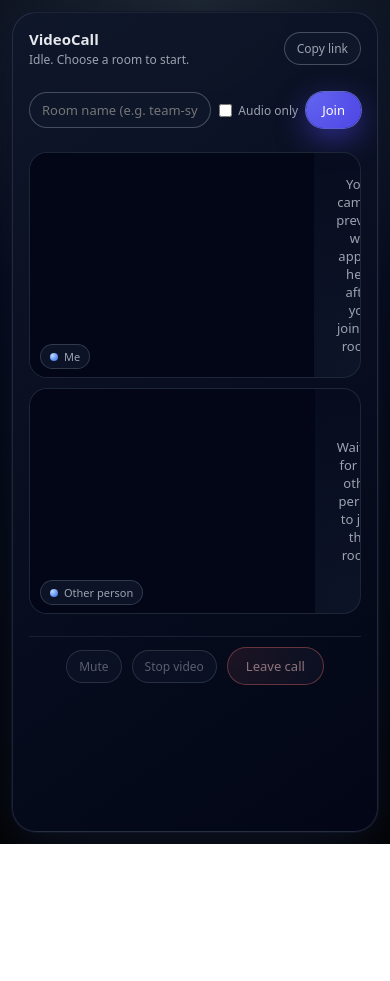
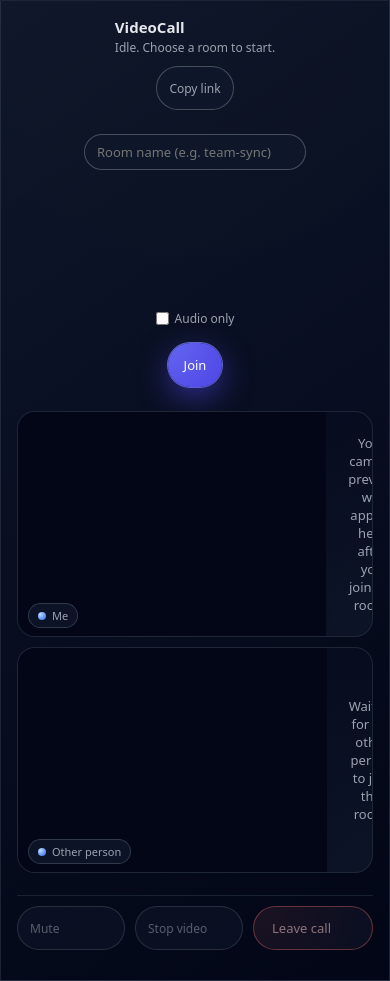
Before and after one commit to george-dvoryak/videocallls, a website: page public/index.html in a window 390 px wide. Before the commit the page ends 844 px from the top, so only its background shows below. Drawn offline with nearby package versions, Linux system fonts and the light colour scheme.

Commit message:
Mobile optimization and enhanced echo cancellation - responsive design, larger touch targets, aggressive AEC settings

```diff
--- a/public/index.html
+++ b/public/index.html
@@ -3,7 +3,10 @@
   <head>
     <meta charset="utf-8" />
     <title>VideoCallls MVP</title>
-    <meta name="viewport" content="width=device-width, initial-scale=1" />
+    <meta name="viewport" content="width=device-width, initial-scale=1, maximum-scale=1, user-scalable=no" />
+    <meta name="mobile-web-app-capable" content="yes" />
+    <meta name="apple-mobile-web-app-capable" content="yes" />
+    <meta name="apple-mobile-web-app-status-bar-style" content="black-translucent" />
     <style>
       :root {
         color-scheme: dark light;
@@ -23,6 +26,23 @@
         padding: 0;
         font-family: system-ui, -apple-system, BlinkMacSystemFont, 'SF Pro Text',
           sans-serif;
+        /* Mobile touch optimizations */
+        -webkit-tap-highlight-color: transparent;
+        -webkit-touch-callout: none;
+      }
+
+      /* Prevent text selection on mobile for better UX */
+      @media (max-width: 640px) {
+        * {
+          -webkit-user-select: none;
+          user-select: none;
+        }
+
+        input,
+        button {
+          -webkit-user-select: auto;
+          user-select: auto;
+        }
       }
 
       body {
@@ -51,7 +71,96 @@
 
       @media (max-width: 900px) {
         body {
+          padding: 8px;
+        }
+
+        .shell {
+          max-width: 100%;
+          border-radius: 16px;
+        }
+
+        .pane-video {
           padding: 12px;
+          gap: 10px;
+        }
+
+        .header {
+          flex-direction: column;
+          align-items: flex-start;
+          gap: 8px;
+        }
+
+        .title {
+          font-size: 14px;
+        }
+
+        .subtitle {
+          font-size: 11px;
+        }
+      }
+
+      @media (max-width: 640px) {
+        body {
+          padding: 0;
+        }
+
+        .shell {
+          border-radius: 0;
+          min-height: 100vh;
+        }
+
+        .pane-video {
+          padding: 12px;
+          gap: 8px;
+        }
+
+        .room-input-row {
+          flex-direction: column;
+          align-items: stretch;
+          gap: 10px;
+        }
+
+        .field-shell {
+          flex: 1 1 auto;
+        }
+
+        .input {
+          padding: 12px 16px;
+          font-size: 16px; /* Prevents zoom on iOS */
+        }
+
+        .btn-primary,
+        .btn-secondary,
+        .btn-danger {
+          padding: 12px 20px;
+          font-size: 14px;
+          min-height: 44px; /* iOS touch target minimum */
+        }
+
+        .checkbox-row {
+          font-size: 14px;
+          padding: 8px 0;
+        }
+
+        .video-grid {
+          grid-template-columns: 1fr;
+          grid-auto-rows: minmax(200px, 40vh);
+          gap: 8px;
+        }
+
+        .controls-row {
+          padding: 12px 0;
+          gap: 8px;
+        }
+
+        .controls-group {
+          width: 100%;
+          justify-content: space-between;
+        }
+
+        .controls-group button {
+          flex: 1;
+          min-width: 0;
         }
       }
 
@@ -243,6 +352,8 @@
         height: 100%;
         object-fit: cover;
         background-color: #020617;
+        /* Prevent video controls on mobile */
+        pointer-events: none;
       }
 
       .video-label {
--- a/public/webrtc.js
+++ b/public/webrtc.js
@@ -142,22 +142,29 @@ async function ensureLocalStream() {
   if (localStream) return localStream;
   const audioOnly = audioOnlyCheckbox.checked;
   try {
-    // Enhanced audio constraints for better echo cancellation
+    // Enhanced audio constraints for aggressive echo cancellation
     // Enable all processing features to prevent echo while maintaining voice quality
     const audioConstraints = {
       echoCancellation: true,
-      noiseSuppression: true,  // Re-enabled for better echo reduction
-      autoGainControl: true,   // Re-enabled to normalize volume
-      googEchoCancellation: true,  // Chrome-specific enhanced echo cancellation
+      noiseSuppression: true,
+      autoGainControl: true,
+      // Chrome/Edge specific enhanced echo cancellation
+      googEchoCancellation: true,
       googAutoGainControl: true,
       googNoiseSuppression: true,
-      googHighpassFilter: true,   // Filter out low-frequency noise
-      googTypingNoiseDetection: true,  // Reduce keyboard noise
+      googHighpassFilter: true,
+      googTypingNoiseDetection: true,
+      googNoiseReduction: true,
+      // Acoustic echo cancellation mode (more aggressive)
+      googEchoCancellation2: true,
+      googDAEchoCancellation: true,  // Double-talk aware echo cancellation
+      // Mobile-specific optimizations
       channelCount: 1,
       sampleRate: 48000,
-      // Additional constraints for better echo handling
-      latency: 0.01,  // Low latency for real-time communication
-      sampleSize: 16
+      latency: 0.01,
+      sampleSize: 16,
+      // Additional echo reduction
+      suppressLocalAudioPlayback: true  // Prevents local audio from being captured
     };
 
     // Ensure local video is always muted to prevent feedback
@@ -165,8 +172,18 @@ async function ensureLocalStream() {
       localVideo.muted = true;
     }
 
+    // Mobile-optimized video constraints
+    const isMobile = /Android|webOS|iPhone|iPad|iPod|BlackBerry|IEMobile|Opera Mini/i.test(navigator.userAgent);
     const videoConstraints = audioOnly
       ? false
+      : isMobile
+      ? {
+          // Lower resolution for mobile to save bandwidth and improve performance
+          width: { ideal: 640, max: 1280 },
+          height: { ideal: 480, max: 720 },
+          frameRate: { ideal: 24, max: 30 },
+          facingMode: 'user' // Front camera on mobile
+        }
       : {
           width: { ideal: 1280, max: 1920 },
           height: { ideal: 720, max: 1080 },
@@ -194,26 +211,38 @@ async function ensureLocalStream() {
       });
     }
 
-    // Verify echo cancellation is enabled on audio tracks
+    // Verify and enforce echo cancellation on audio tracks
     const audioTracks = localStream.getAudioTracks();
     audioTracks.forEach((track) => {
       const settings = track.getSettings();
       console.log('Audio track settings:', {
         echoCancellation: settings.echoCancellation,
         noiseSuppression: settings.noiseSuppression,
-        autoGainControl: settings.autoGainControl
+        autoGainControl: settings.autoGainControl,
+        sampleRate: settings.sampleRate,
+        channelCount: settings.channelCount
       });
 
-      // Force enable echo cancellation if not already enabled
-      if (track.getConstraints) {
+      // Aggressively enforce echo cancellation constraints
+      const enforcedConstraints = {
+        echoCancellation: true,
+        noiseSuppression: true,
+        autoGainControl: true,
+        googEchoCancellation: true,
+        googDAEchoCancellation: true
+      };
+
+      track.applyConstraints(enforcedConstraints).catch((err) => {
+        console.warn('Could not apply all audio constraints, trying basic set:', err);
+        // Fallback to basic echo cancellation
         track.applyConstraints({
           echoCancellation: true,
           noiseSuppression: true,
           autoGainControl: true
-        }).catch((err) => {
-          console.warn('Could not apply audio constraints:', err);
+        }).catch((fallbackErr) => {
+          console.warn('Could not apply basic audio constraints:', fallbackErr);
         });
-      }
+      });
     });
 
     localVideo.srcObject = localStream;
@@ -261,6 +290,18 @@ async function ensurePeerConnection() {
     if (localVideo) {
       localVideo.muted = true;
     }
+
+    // Mobile-specific: Set audio output to speaker/earpiece appropriately
+    if (remoteVideo.setSinkId && 'setSinkId' in remoteVideo) {
+      // On mobile, prefer speaker for better call quality
+      // This helps prevent echo by routing audio away from the microphone
+      remoteVideo.setSinkId('').catch((err) => {
+        console.log('Could not set audio sink (may not be supported):', err);
+      });
+    }
+
+    // Ensure audio plays through the correct output device
+    remoteVideo.volume = 1.0;
 
     showVideoPlaceholders();
   };
```
